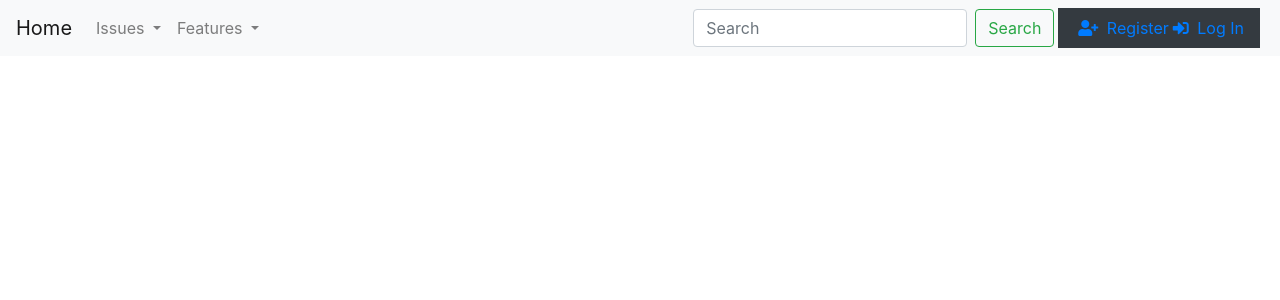
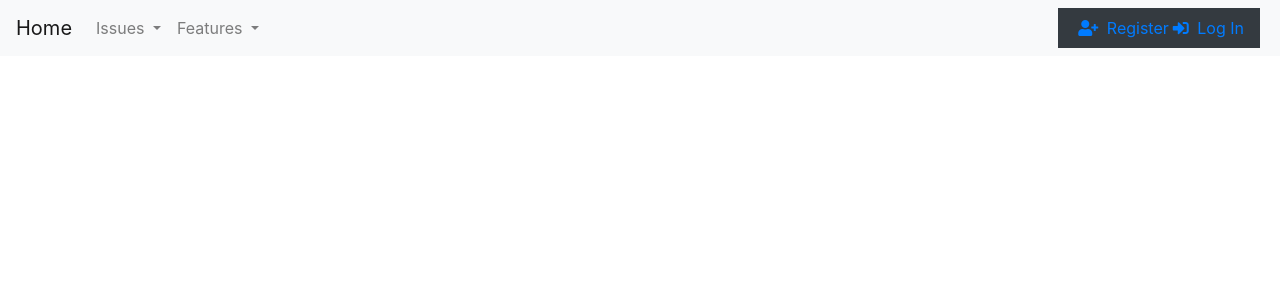
Before and after one commit to toderas/Issue-Tracker, a Django app: template accounts/templates/index.html in a window 1280 px wide. Shown: the top 300 px of the page. Run offline with Django 3.2, Linux system fonts and the light colour scheme; the template is opened without the code that fills it, so the values that code supplies are empty; some libraries are stand-ins or nearby versions.

Commit message:
removed search form and added block tags for it (will be added from relevant apps)

```diff
--- a/templates/base.html
+++ b/templates/base.html
@@ -53,11 +53,8 @@
                         </div>
                     </li>
                 </ul>
-                <form class="form-inline form-right text-right my-2 my-lg-0" action="">
-                    <!--Url for search goes here-->
-                    <input class="form-control mr-sm-2" type="search" placeholder="Search" aria-label="Search">
-                    <button class="btn btn-outline-success my-2 my-sm-0" type="submit">Search</button>
-                </form>
+                {% block search %}
+                {% endblock %}
                 <!--END-->
                 <!--User-->
                 <ul class="navbar navbar-light bg-dark my-2 my-sm-0 mr-1 ml-1 list-inline">
```
